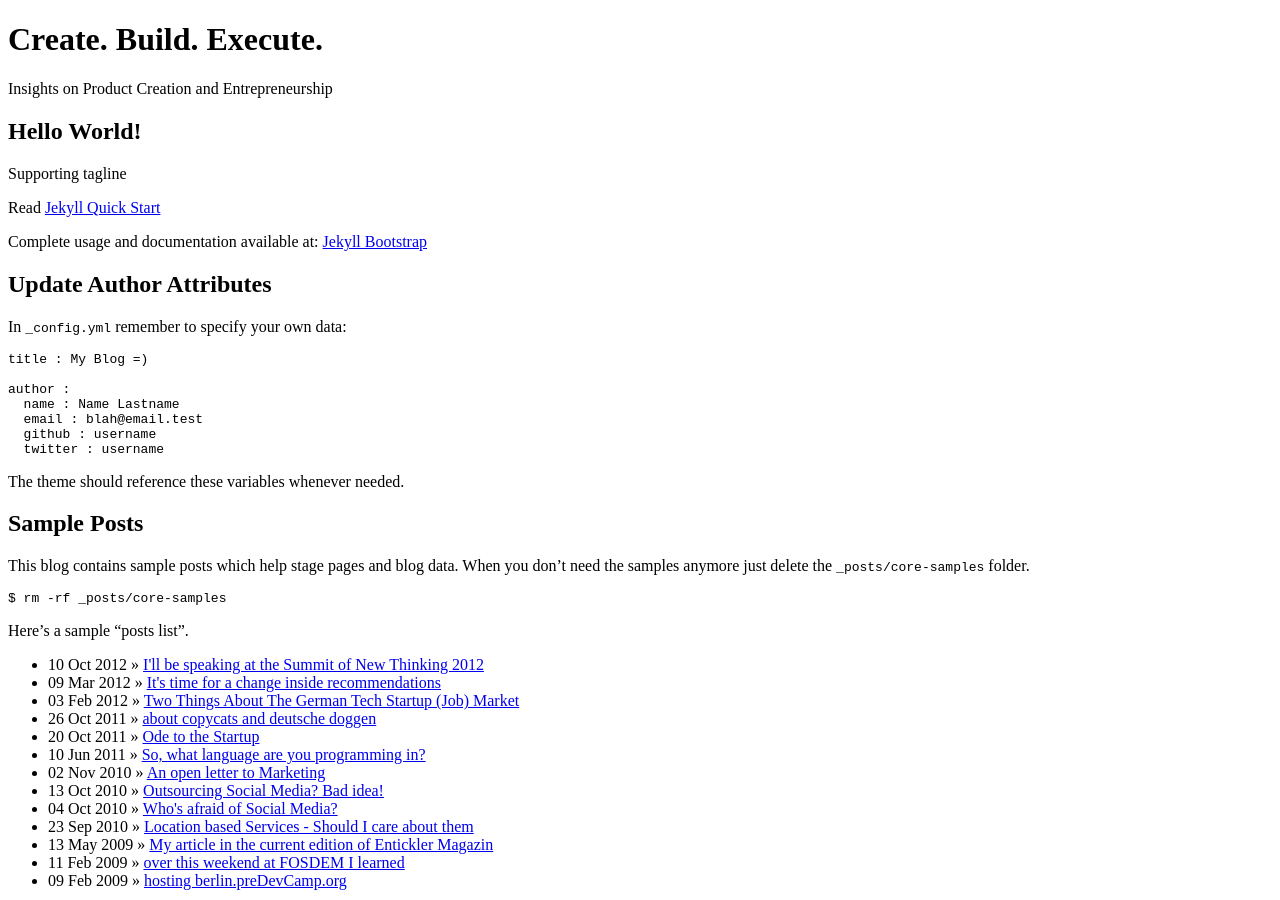
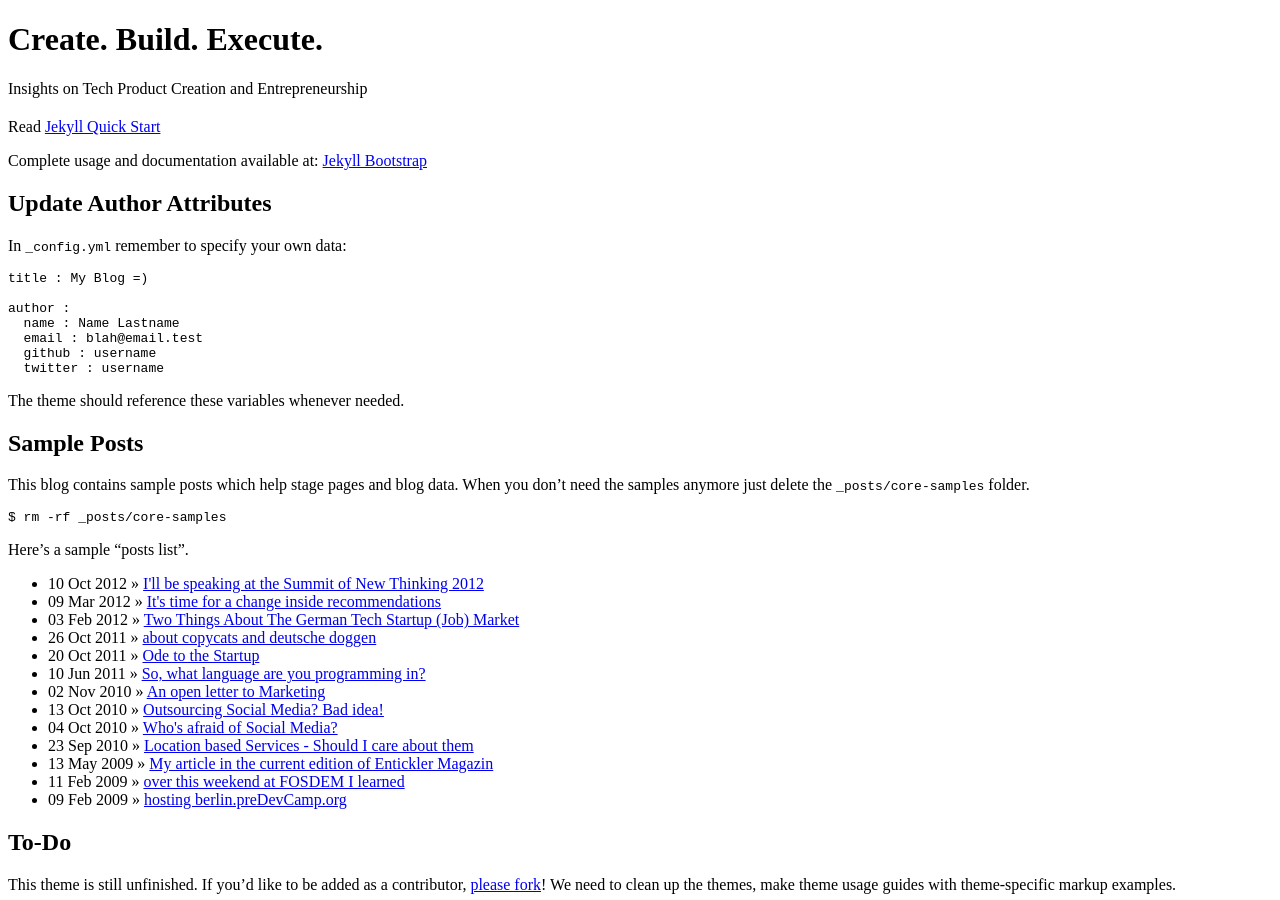
Before and after one commit to gnunicorn/blog, a Jekyll site: the page built from index.md, in a window 1280 px wide and 900 px high. Built offline with Jekyll 4.4.1, drawn with Linux system fonts in a browser that asks for light colours.

Commit message:
more profound headline-ing

```diff
--- a/_config.yml
+++ b/_config.yml
@@ -10,7 +10,7 @@
 # so be sure to set them if your theme uses them.
 #
 title : Create. Build. Execute.
-tagline: Insights on Product Creation and Entrepreneurship
+tagline: Insights on Tech Product Creation and Entrepreneurship
 author :
   name : Benjamin Kampmann
   email : ben.kampmann@gmail.com
--- a/_layouts/default.html
+++ b/_layouts/default.html
@@ -8,7 +8,7 @@
 <html lang="en">
   <head>
     <meta charset="utf-8">
-    <title>{{ page.title }}</title>
+    <title>{% if page.title %} {{ page.title }} || {% endif %}{{ site.title }} </title>
     {% if page.description %}<meta name="description" content="{{ page.description }}">{% endif %}
     <meta name="author" content="{{ site.author.name }}">
 
--- a/index.md
+++ b/index.md
@@ -1,7 +1,5 @@
 ---
 layout: page
-title: Hello World!
-tagline: Supporting tagline
 ---
 {% include JB/setup %}
 
```
